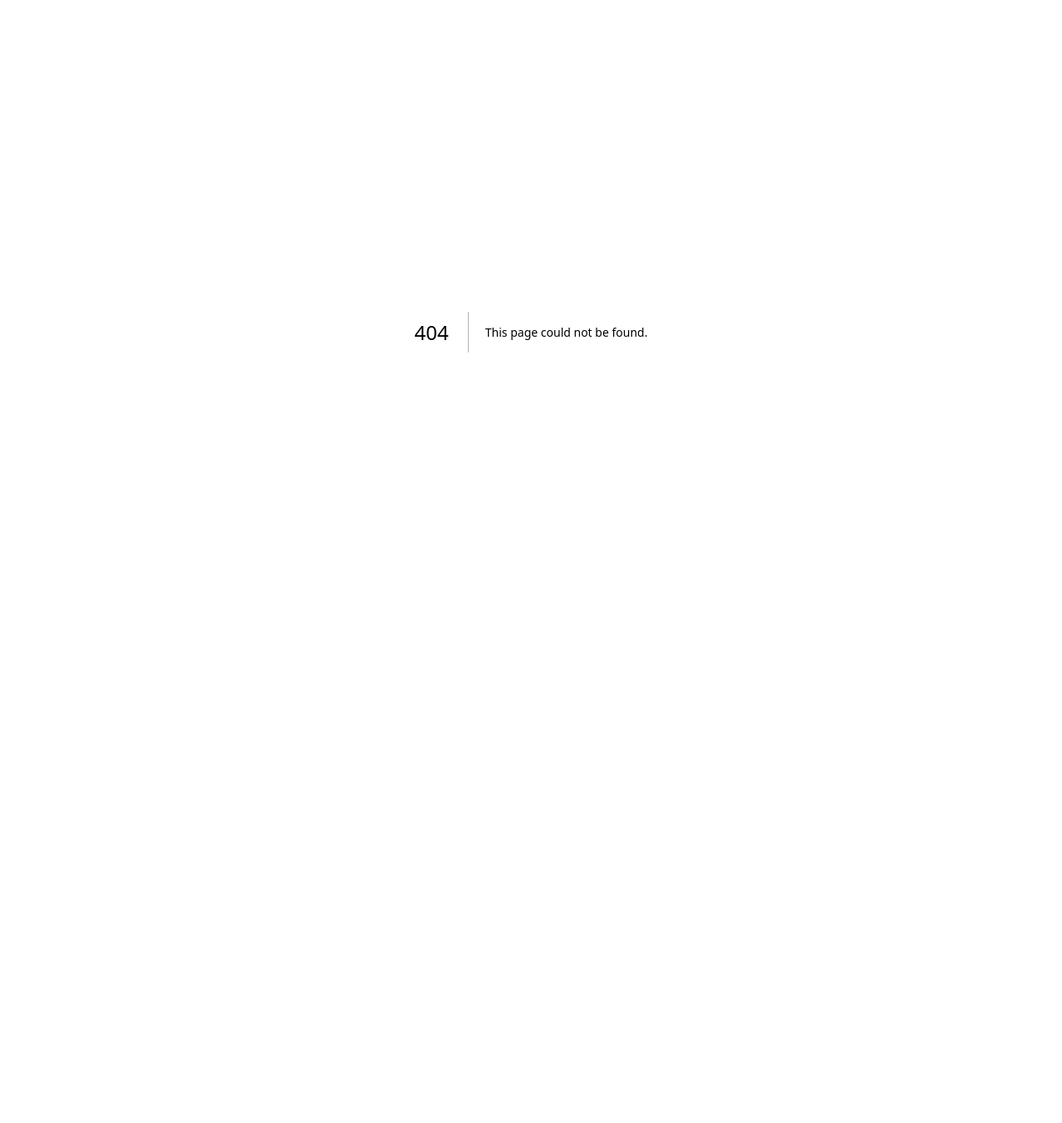
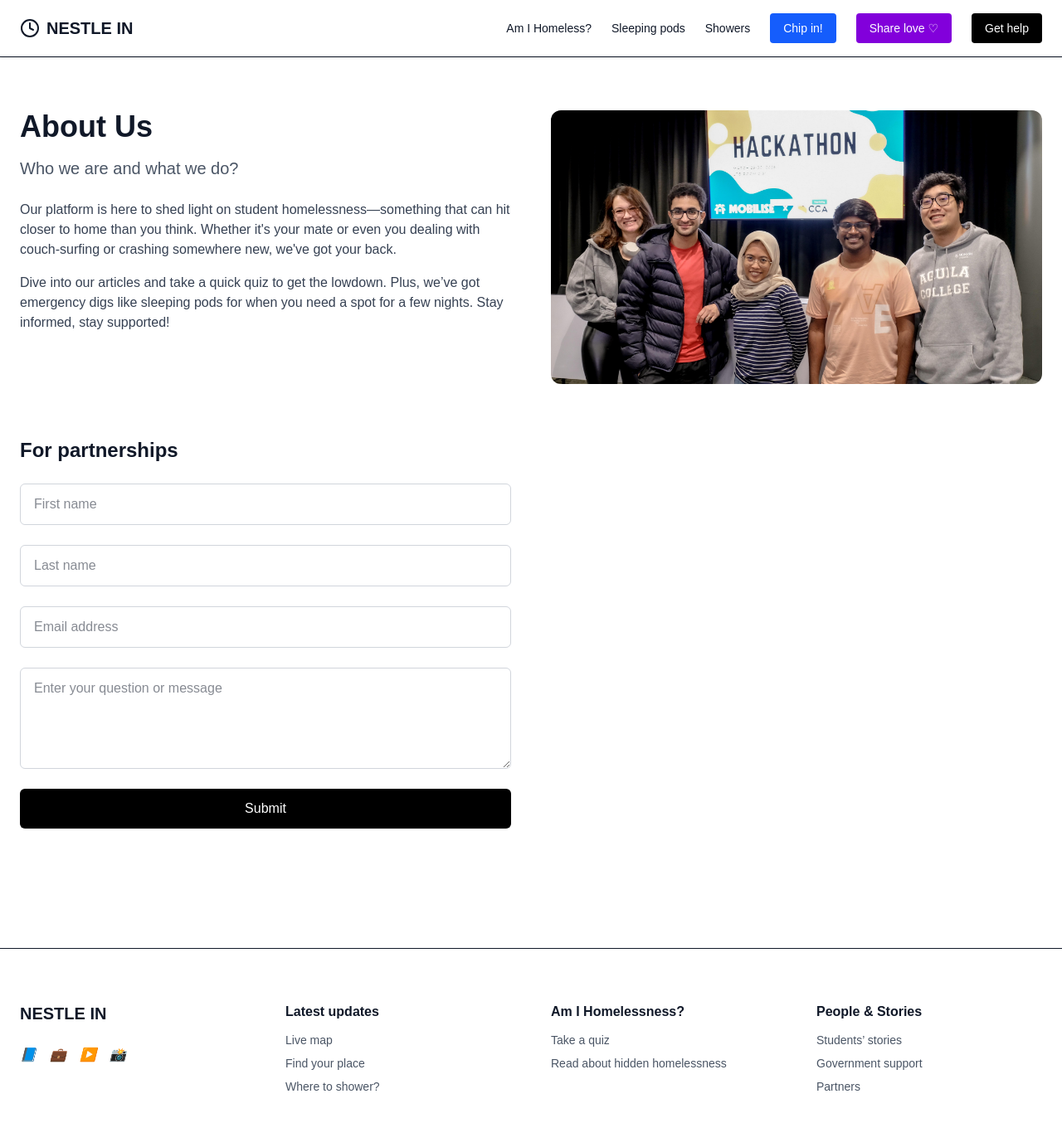
Before and after one commit to Varunkashyap2303/CCA_Mobilise_hackathon, a Next.js app: page /about in a window 1280 px wide. Before the commit this address had no page. Shown: the top 1354 px of the page at 83% size. Before the commit the page ends 800 px from the top, so only its background shows below. Built offline with nearby package versions, Linux system fonts and the light colour scheme.

Commit message:
about us page done

```diff
--- /dev/null
+++ b/src/app/about/page.jsx
@@ -0,0 +1,260 @@
+"use client";
+
+import { useState } from "react";
+import Image from "next/image";
+import Link from "next/link";
+import { Menu, X, Clock } from "lucide-react";
+
+export default function AboutPage() {
+  const [menuOpen, setMenuOpen] = useState(false);
+  const [form, setForm] = useState({
+    first: "",
+    last: "",
+    email: "",
+    message: "",
+  });
+
+  const handleChange = (e) => {
+    setForm({ ...form, [e.target.name]: e.target.value });
+  };
+
+  const handleSubmit = (e) => {
+    e.preventDefault();
+    alert("Message submitted! (form not functional in demo)");
+  };
+
+  return (
+    <main className="min-h-screen bg-white text-gray-900">
+      {/* NAVBAR */}
+      <header className="w-full border-b shadow-sm bg-white">
+        <div className="flex items-center justify-between px-6 py-4 max-w-7xl mx-auto">
+          <div className="flex items-center gap-2 text-xl font-bold">
+            <Clock size={24} /> NESTLE IN
+          </div>
+
+          <nav className="hidden md:flex items-center space-x-6 text-sm font-medium">
+            <Link href="/#am-i-homeless">Am I Homeless?</Link>
+            <Link href="/#sleeping-pods">Sleeping pods</Link>
+            <Link href="/#showers">Showers</Link>
+            <Link
+              href="#"
+              className="bg-blue-600 text-white px-4 py-2 rounded hover:bg-blue-700 transition"
+            >
+              Chip in!
+            </Link>
+            <Link
+              href="#"
+              className="bg-purple-700 text-white px-4 py-2 rounded hover:bg-purple-800 transition"
+            >
+              Share love ♡
+            </Link>
+            <Link
+              href="https://forms.gle/TYuojmifQnKE4uam9"
+              target="_blank"
+              rel="noopener noreferrer"
+              className="bg-black text-white px-4 py-2 rounded hover:bg-gray-800 transition"
+            >
+              Get help
+            </Link>
+          </nav>
+
+          <button
+            className="md:hidden"
+            onClick={() => setMenuOpen(!menuOpen)}
+            aria-label="Toggle menu"
+          >
+            {menuOpen ? <X size={24} /> : <Menu size={24} />}
+          </button>
+        </div>
+
+        {menuOpen && (
+          <div className="md:hidden px-6 pb-4 space-y-3 text-sm font-medium">
+            <Link href="/#am-i-homeless">Am I Homeless?</Link>
+            <Link href="/#sleeping-pods">Sleeping pods</Link>
+            <Link href="/#showers">Showers</Link>
+            <Link
+              href="#"
+              className="block bg-blue-600 text-white px-4 py-2 rounded"
+            >
+              Chip in!
+            </Link>
+            <Link
+              href="#"
+              className="block bg-purple-700 text-white px-4 py-2 rounded"
+            >
+              Share love ♡
+            </Link>
+            <Link
+              href="https://forms.gle/TYuojmifQnKE4uam9"
+              className="block bg-black text-white px-4 py-2 rounded"
+            >
+              Get help
+            </Link>
+          </div>
+        )}
+      </header>
+
+      {/* ABOUT SECTION */}
+      <section className="max-w-7xl mx-auto px-6 py-16 grid grid-cols-1 md:grid-cols-2 gap-12 items-start">
+        <div>
+          <h1 className="text-4xl font-bold mb-4">About Us</h1>
+          <h2 className="text-xl text-gray-600 mb-6">
+            Who we are and what we do?
+          </h2>
+          <p className="mb-4 text-gray-700">
+            Our platform is here to shed light on student homelessness—something
+            that can hit closer to home than you think. Whether it's your mate
+            or even you dealing with couch-surfing or crashing somewhere new,
+            we've got your back.
+          </p>
+          <p className="text-gray-700">
+            Dive into our articles and take a quick quiz to get the lowdown.
+            Plus, we’ve got emergency digs like sleeping pods for when you need
+            a spot for a few nights. Stay informed, stay supported!
+          </p>
+        </div>
+
+        <div className="w-full h-full rounded-lg overflow-hidden">
+          <Image
+            src="/about_us.jpeg"
+            alt="Hackathon team"
+            width={600}
+            height={400}
+            className="rounded-xl w-full h-auto object-cover"
+          />
+        </div>
+      </section>
+
+      {/* PARTNERSHIP FORM */}
+      <section className="max-w-7xl mx-auto px-6 pb-16 grid grid-cols-1 md:grid-cols-2 gap-12 items-start">
+        <div>
+          <h2 className="text-2xl font-semibold mb-6">For partnerships</h2>
+          <form onSubmit={handleSubmit} className="grid grid-cols-1 gap-6">
+            <input
+              type="text"
+              name="first"
+              placeholder="First name"
+              value={form.first}
+              onChange={handleChange}
+              className="border border-gray-300 px-4 py-3 rounded-md"
+            />
+            <input
+              type="text"
+              name="last"
+              placeholder="Last name"
+              value={form.last}
+              onChange={handleChange}
+              className="border border-gray-300 px-4 py-3 rounded-md"
+            />
+            <input
+              type="email"
+              name="email"
+              placeholder="Email address"
+              value={form.email}
+              onChange={handleChange}
+              className="border border-gray-300 px-4 py-3 rounded-md"
+            />
+            <textarea
+              name="message"
+              placeholder="Enter your question or message"
+              rows={4}
+              value={form.message}
+              onChange={handleChange}
+              className="border border-gray-300 px-4 py-3 rounded-md"
+            />
+            <button
+              type="submit"
+              className="bg-black text-white py-3 px-6 rounded-md hover:bg-gray-800"
+            >
+              Submit
+            </button>
+          </form>
+        </div>
+
+        {/* Optional: You can add a visual, illustration or leave this side empty */}
+        <div className="hidden md:block" />
+      </section>
+
+      {/* FOOTER */}
+      <footer className="bg-white py-16 px-6 mt-20 border-t">
+        <div className="max-w-7xl mx-auto grid grid-cols-1 md:grid-cols-4 gap-12">
+          {/* Brand + Socials */}
+          <div>
+            <h3 className="text-xl font-semibold mb-6">NESTLE IN</h3>
+            <div className="flex space-x-4 text-gray-500">
+              <a href="#" aria-label="Facebook" className="hover:text-gray-800">
+                <i className="fab fa-facebook">📘</i>
+              </a>
+              <a href="#" aria-label="LinkedIn" className="hover:text-gray-800">
+                <i className="fab fa-linkedin">💼</i>
+              </a>
+              <a href="#" aria-label="YouTube" className="hover:text-gray-800">
+                <i className="fab fa-youtube">▶️</i>
+              </a>
+              <a
+                href="#"
+                aria-label="Instagram"
+                className="hover:text-gray-800"
+              >
+                <i className="fab fa-instagram">📸</i>
+              </a>
+            </div>
+          </div>
+
+          {/* Latest updates */}
+          <div>
+            <h4 className="font-semibold mb-3">Latest updates</h4>
+            <ul className="text-sm text-gray-600 space-y-2">
+              <li>
+                <Link href="/map">Live map</Link>
+              </li>
+              <li>
+                <Link href="/#sleeping-pods">Find your place</Link>
+              </li>
+              <li>
+                <Link href="/#showers">Where to shower?</Link>
+              </li>
+            </ul>
+          </div>
+
+          {/* Am I Homeless? */}
+          <div>
+            <h4 className="font-semibold mb-3">Am I Homelessness?</h4>
+            <ul className="text-sm text-gray-600 space-y-2">
+              <li>
+                <a
+                  href="https://forms.gle/TYuojmifQnKE4uam9"
+                  target="_blank"
+                  rel="noopener noreferrer"
+                >
+                  Take a quiz
+                </a>
+              </li>
+              <li>
+                <Link href="/hidden-homelessness">
+                  Read about hidden homelessness
+                </Link>
+              </li>
+            </ul>
+          </div>
+
+          {/* People & Stories */}
+          <div>
+            <h4 className="font-semibold mb-3">People & Stories</h4>
+            <ul className="text-sm text-gray-600 space-y-2">
+              <li>
+                <Link href="#">Students’ stories</Link>
+              </li>
+              <li>
+                <Link href="#">Government support</Link>
+              </li>
+              <li>
+                <Link href="#">Partners</Link>
+              </li>
+            </ul>
+          </div>
+        </div>
+      </footer>
+    </main>
+  );
+}
--- a/src/app/page.js
+++ b/src/app/page.js
@@ -461,47 +461,86 @@ export default function HomePage() {
   <div className="max-w-7xl mx-auto grid grid-cols-1 md:grid-cols-4 gap-12">
     {/* Brand + Socials */}
     <div>
-            <h3 className="text-xl font-semibold mb-6">NESTLE-IN</h3>
+      <h3 className="text-xl font-semibold mb-6">NESTLE IN</h3>
       <div className="flex space-x-4 text-gray-500">
-              {/* Replace these with actual icon components if you use lucide-react or FontAwesome */}
-              <span className="hover:text-gray-800 cursor-pointer">🌐</span>
-              <span className="hover:text-gray-800 cursor-pointer">💼</span>
-              <span className="hover:text-gray-800 cursor-pointer">▶️</span>
-              <span className="hover:text-gray-800 cursor-pointer">📸</span>
+        <a href="#" aria-label="Facebook" className="hover:text-gray-800">
+          <i className="fab fa-facebook-f">📘</i>
+        </a>
+        <a href="#" aria-label="LinkedIn" className="hover:text-gray-800">
+          <i className="fab fa-linkedin-in">💼</i>
+        </a>
+        <a href="#" aria-label="YouTube" className="hover:text-gray-800">
+          <i className="fab fa-youtube">▶️</i>
+        </a>
+        <a href="#" aria-label="Instagram" className="hover:text-gray-800">
+          <i className="fab fa-instagram">📸</i>
+        </a>
       </div>
     </div>
 
-          {/* Column 1: Updates */}
+    {/* ABOUT US */}
     <div>
-            <h4 className="font-semibold mb-3">Latest updates</h4>
+      <h4 className="font-semibold mb-3">ABOUT US</h4>
       <ul className="text-sm text-gray-600 space-y-2">
-              <li>New locations</li>
-              <li>We’ve got new pods</li>
-              <li>Our showers are even more hygienic now!</li>
+        <li>
+          <Link href="/contact" className="hover:underline">
+            Contact us
+          </Link>
+        </li>
+        <li>
+          <Link href="/about" className="hover:underline">
+            Who we are and what we do?
+          </Link>
+        </li>
       </ul>
     </div>
 
-          {/* Column 2: Bookings */}
+    {/* Am I Homeless? */}
     <div>
-            <h4 className="font-semibold mb-3">Bookings</h4>
+      <h4 className="font-semibold mb-3">Am I Homelessness?</h4>
       <ul className="text-sm text-gray-600 space-y-2">
-              <li>Book sleeping pod</li>
-              <li>Book shower</li>
-              <li>How it works?</li>
+        <li>
+          <a
+            href="https://forms.gle/TYuojmifQnKE4uam9"
+            target="_blank"
+            rel="noopener noreferrer"
+            className="hover:underline"
+          >
+            Take a quiz
+          </a>
+        </li>
+        <li>
+          <Link href="/hidden-homelessness" className="hover:underline">
+            Read about hidden homelessness
+          </Link>
+        </li>
       </ul>
     </div>
 
-          {/* Column 3: People & Stories */}
+    {/* People & Stories */}
     <div>
       <h4 className="font-semibold mb-3">People & Stories</h4>
       <ul className="text-sm text-gray-600 space-y-2">
-              <li>Students’ stories</li>
-              <li>Government support</li>
-              <li>Sponsors</li>
+        <li>
+          <Link href="#" className="hover:underline">
+            Students’ stories
+          </Link>
+        </li>
+        <li>
+          <Link href="#" className="hover:underline">
+            Government support
+          </Link>
+        </li>
+        <li>
+          <Link href="#" className="hover:underline">
+            Partners
+          </Link>
+        </li>
       </ul>
     </div>
   </div>
 </footer>
+
     </main>
   );
 }
```
Also changed, not shown: kangaroo.jpeg (added), public/about_us.jpeg (added). Lines whose indentation alone changed are shown as unchanged.
